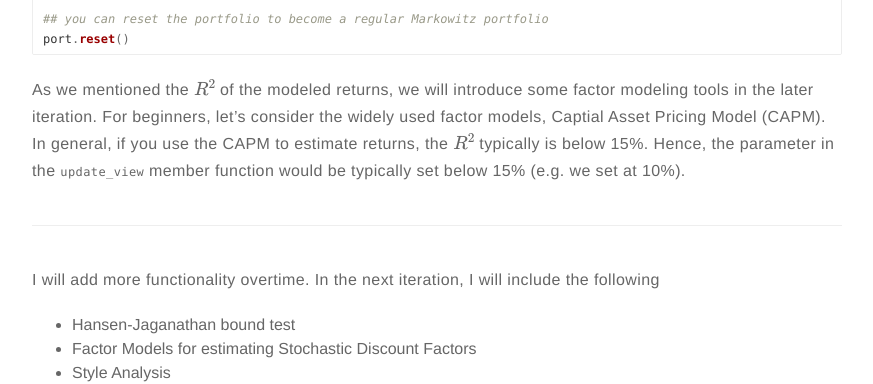
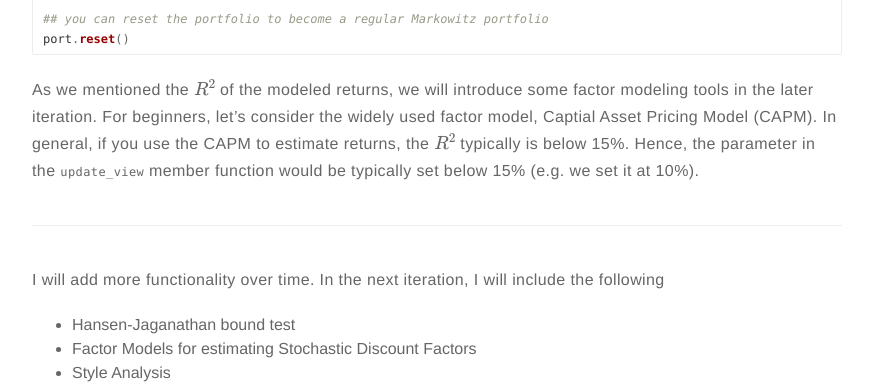
Before and after one commit to WizardKingZ/WizardKingZ.github.io, a Jekyll site: the page built from _posts/2018-09-25-portfolio-optimization.markdown, in a window 1280 px wide and 900 px high, scrolled down 3045 px. Shown: the part 179-563 px from the top of the window, without its empty margins (203-1076 px from the left). Built offline with Jekyll 4.4.1, drawn with Linux system fonts in a browser that asks for light colours; comment, search, counter and statistics services are not loaded; some of the changed text lies outside the part shown.

Commit message:
Update 2018-09-25-portfolio-optimization.markdown

````diff
--- a/_posts/2018-09-25-portfolio-optimization.markdown
+++ b/_posts/2018-09-25-portfolio-optimization.markdown
@@ -133,11 +133,11 @@ weights = port.get_allocations(configuration=configuration)
 port.reset()
 ```
 
-As we mentioned the $$R^2$$ of the modeled returns, we will introduce some factor modeling tools in the later iteration. For beginners, let's consider the widely used factor models, Captial Asset Pricing Model (CAPM). In general, if you use the CAPM to estimate returns, the $$R^2$$ typically is below 15%. Hence, the parameter in the ```update_view``` member function would be typically set below 15% (e.g. we set at 10%).
+As we mentioned the $$R^2$$ of the modeled returns, we will introduce some factor modeling tools in the later iteration. For beginners, let's consider the widely used factor model, Captial Asset Pricing Model (CAPM). In general, if you use the CAPM to estimate returns, the $$R^2$$ typically is below 15%. Hence, the parameter in the ```update_view``` member function would be typically set below 15% (e.g. we set it at 10%).
 
 ---
 
-I will add more functionality overtime. In the next iteration, I will include the following
+I will add more functionality over time. In the next iteration, I will include the following
 
 * Hansen-Jaganathan bound test
 * Factor Models for estimating Stochastic Discount Factors
````
Also changed, not shown: other parts of _posts/2018-09-25-portfolio-optimization.markdown (+1 -1 lines).
